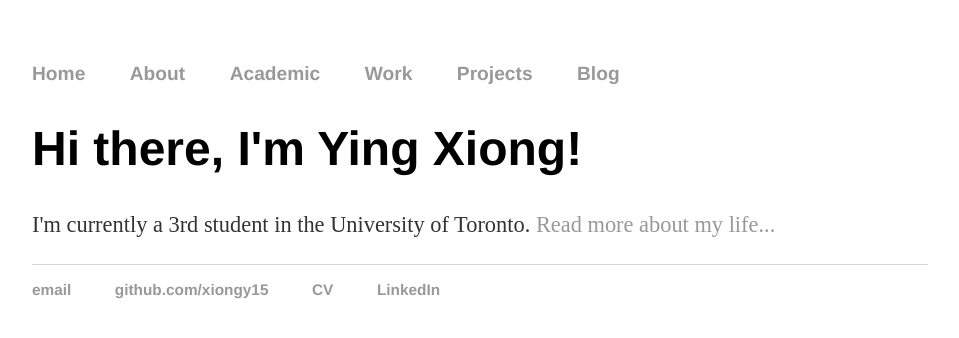
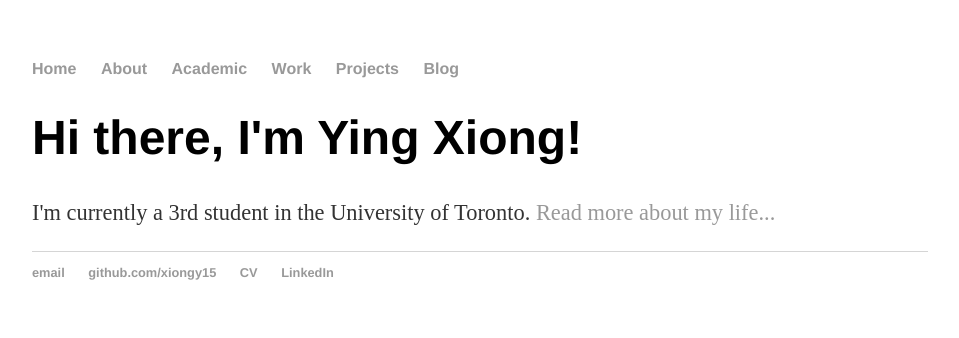
Before and after one commit to xiongy15/xiongy15.github.io, a Jekyll site: the page built from index.html, in a window 1280 px wide. Shown: the top 338 px of the page, without its empty margins (160-1119 px from the left). Built offline with Jekyll 4.4.1, drawn with Linux system fonts in a browser that asks for light colours.

Commit message:
Update main.css

```diff
--- a/css/main.css
+++ b/css/main.css
@@ -10,7 +10,7 @@ nav ul, footer ul {
 }
 nav ul li, footer ul li {
     display: inline;
-    margin-right: 40px;
+    margin-right: 20px;
 }
 a {
     text-decoration: none;
@@ -25,12 +25,7 @@ h1 {
 }
 p {
     font-size: 1.4em;
-    line-height: 1.5em;
-    color: #333;
-}
-li {
-    font-size: 1.2em;
-    line-height: 1.5em;
+    line-height: 1.4em;
     color: #333;
 }
 footer {
```
